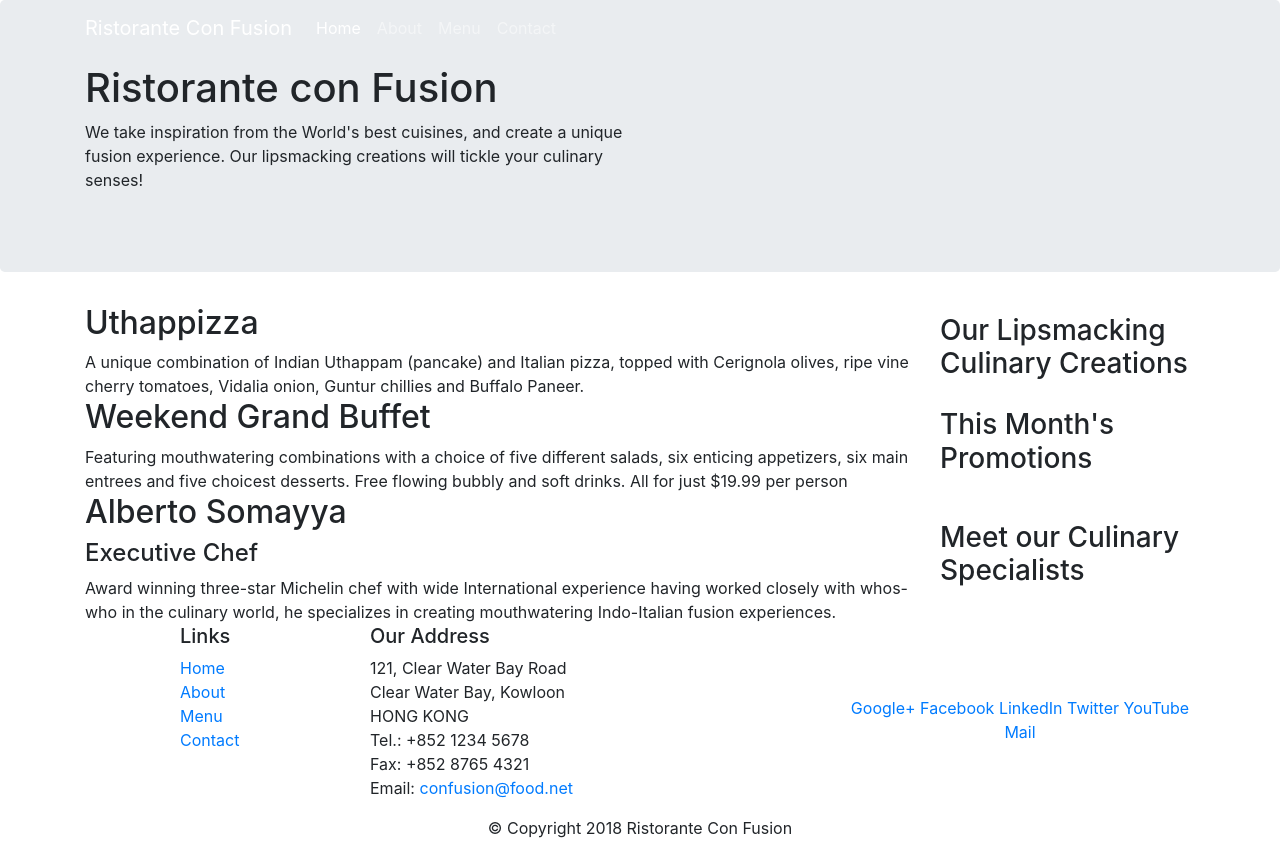
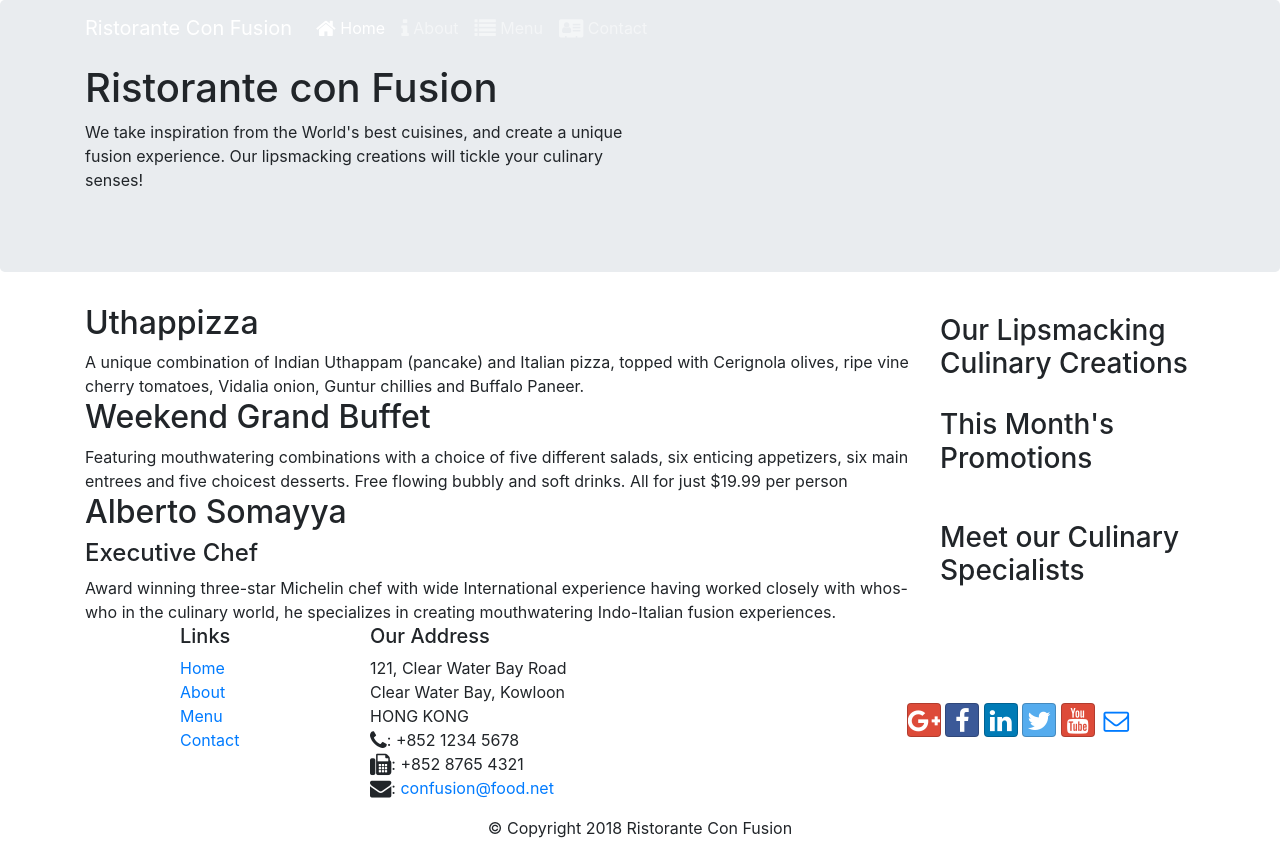
Before and after one commit to luisresende13/Bootstrap-App, a website: page index.html in a window 1280 px wide. Drawn offline with nearby package versions, Linux system fonts and the light colour scheme.

Commit message:
Icon Fonts

```diff
--- a/index.html
+++ b/index.html
@@ -10,6 +10,11 @@
 
     <!-- Bootstrap CSS -->
     <link rel="stylesheet" href="node_modules/bootstrap/dist/css/bootstrap.min.css">
+
+    <!-- Font Awesome and Bootstrap Social Import -->
+    <link rel="stylesheet" href="node_modules/font-awesome/css/font-awesome.min.css">
+    <link rel="stylesheet" href="node_modules/bootstrap-social/bootstrap-social.css">
+
     <link href="css/styles.css" rel="stylesheet">
 
     <title>Ristorante Con Fusion</title>
@@ -23,10 +28,12 @@
            <a class="navbar-brand" href="#">Ristorante Con Fusion</a>
                 <div class="collapse navbar-collapse" id="Navbar">
                     <ul class="navbar-nav mr-auto">
-                        <li class="nav-item active"><a class="nav-link" href="./index.html">Home</a></li>
-                        <li class="nav-item"><a class="nav-link" href="./aboutus.html">About</a></li>
-                        <li class="nav-item"><a class="nav-link" href="#">Menu</a></li>
-                        <li class="nav-item"><a class="nav-link" href="#">Contact</a></li>
+
+                        <li class="nav-item active"><a class="nav-link" href="#"><span class="fa fa-home fa-lg"></span> Home</a></li>
+                        <li class="nav-item"><a class="nav-link" href="./aboutus.html"><span class="fa fa-info fa-lg"></span> About</a></li>
+                        <li class="nav-item"><a class="nav-link" href="#"><span class="fa fa-list fa-lg"></span> Menu</a></li>
+                        <li class="nav-item"><a class="nav-link" href="#"><span class="fa fa-address-card fa-lg"></span> Contact</a></li>
+
                     </ul>
                 </div>
         </div>
@@ -104,19 +111,20 @@
 		              121, Clear Water Bay Road<br>
 		              Clear Water Bay, Kowloon<br>
 		              HONG KONG<br>
-		              Tel.: +852 1234 5678<br>
-		              Fax: +852 8765 4321<br>
-		              Email: <a href="mailto:confusion@food.net">confusion@food.net</a>
+                      <i class="fa fa-phone fa-lg"></i>: +852 1234 5678<br>
+                      <i class="fa fa-fax fa-lg"></i>: +852 8765 4321<br>
+                      <i class="fa fa-envelope fa-lg"></i>:
+                      <a href="mailto:confusion@food.net">confusion@food.net</a>
 		           </address>
                 </div>
                 <div class='col-12 col-sm-4 align-self-center'>
-                    <div class='text-center'>
-                        <a href="http://google.com/+">Google+</a>
-                        <a href="http://www.facebook.com/profile.php?id=">Facebook</a>
-                        <a href="http://www.linkedin.com/in/">LinkedIn</a>
-                        <a href="http://twitter.com/">Twitter</a>
-                        <a href="http://youtube.com/">YouTube</a>
-                        <a href="mailto:">Mail</a>
+                    <div class="text-center">
+                        <a class="btn btn-social-icon btn-google" href="http://google.com/+"><i class="fa fa-google-plus"></i></a>
+                        <a class="btn btn-social-icon btn-facebook" href="http://www.facebook.com/profile.php?id="><i class="fa fa-facebook"></i></a>
+                        <a class="btn btn-social-icon btn-linkedin" href="http://www.linkedin.com/in/"><i class="fa fa-linkedin"></i></a>
+                        <a class="btn btn-social-icon btn-twitter" href="http://twitter.com/"><i class="fa fa-twitter"></i></a>
+                        <a class="btn btn-social-icon btn-google" href="http://youtube.com/"><i class="fa fa-youtube"></i></a>
+                        <a class="btn btn-social-icon" href="mailto:"><i class="fa fa-envelope-o"></i></a>
                     </div>
                 </div>
            </div>
--- a/package.json
+++ b/package.json
@@ -15,6 +15,8 @@
   },
   "dependencies": {
     "bootstrap": "^4.0.0",
+    "bootstrap-social": "^5.1.1",
+    "font-awesome": "^4.7.0",
     "jquery": "^3.3.1",
     "popper.js": "^1.12.9"
   }
```
Also changed, not shown: aboutus.html (+19 -13 lines), 1 other file.
